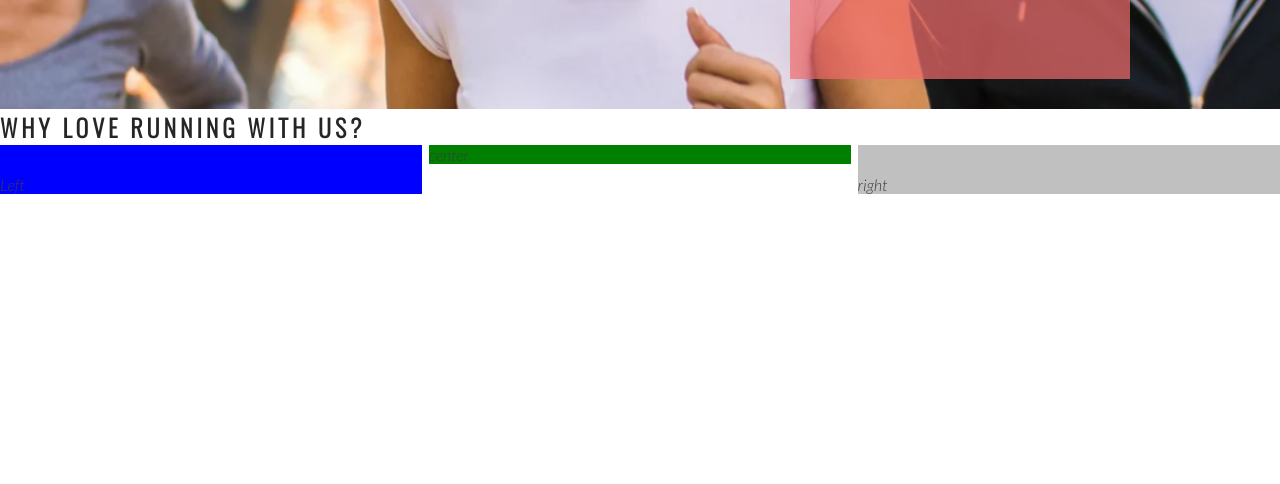
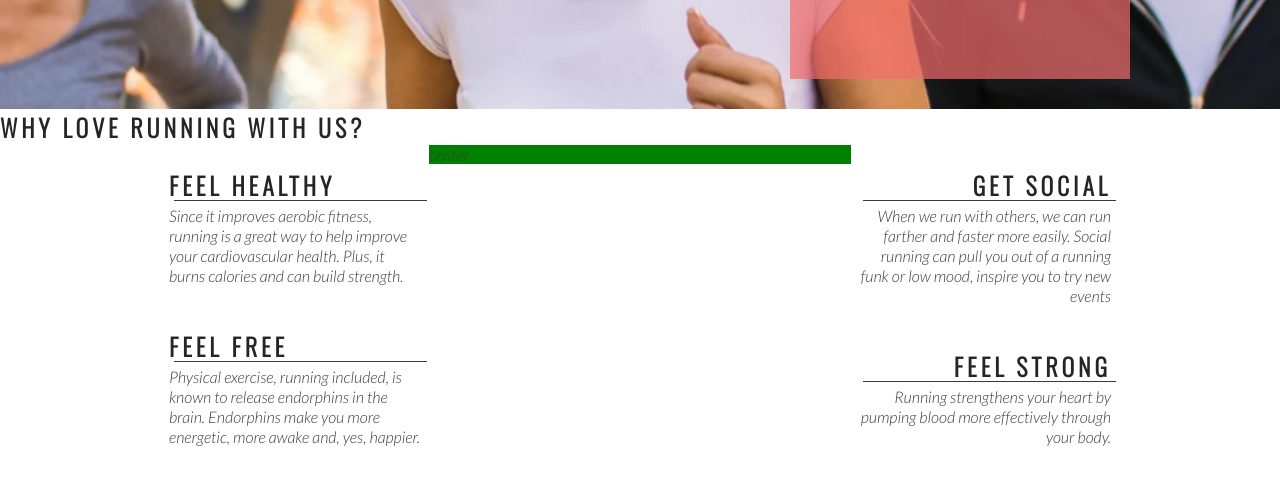
Before and after one commit to AlexanderJWard/love-running, a plain HTML site: page index.html in a window 1280 px wide. Shown: the part 566-1050 px from the top of the page. Drawn offline with nearby package versions, Linux system fonts and the light colour scheme.

Commit message:
Add right about section and content and style

```diff
--- a/assets/css/style.css
+++ b/assets/css/style.css
@@ -118,14 +118,12 @@ h1, h2 {
     padding-top: 30px;
     width: 33%;
     float: left;
-    background-color: blue;
 }
 
 #right-about {
     padding-top: 30px;
     width: 33%;
     float: right;
-    background-color: silver;
 }
 
 #center-about {
@@ -133,3 +131,33 @@ h1, h2 {
     margin: 0 auto;
     background-color: green;
 }
+
+hr {
+    border-top: 1px solid #3a3a3a;
+    width: 100%;
+    margin: 5px;
+}
+
+.left-about-heading {
+    width: 60%;
+    float: right;
+    line-height: 20px;
+    clear: both;
+    margin-bottom: 50px;
+}
+
+.right-about-heading {
+    width: 60%;
+    float: left;
+    line-height: 20px;
+    clear: both;
+    margin-bottom: 50px;
+}
+
+.right-about-heading h2 {
+    text-align: right;
+}
+
+.right-about-heading p {
+    text-align: right;
+}
--- a/index.html
+++ b/index.html
@@ -40,8 +40,30 @@
     </section>
     <section id="club-ethos">
         <h1>Why Love Running With Us?</h1>
-        <div id="left-about">Left</div>
-        <div id="right-about">right</div>
+        <div id="left-about">
+            <div class="left-about-heading">
+                <h2>Feel Healthy</h2>
+                <hr>
+                <p>Since it improves aerobic fitness, running is a great way to help improve your cardiovascular health. Plus, it burns calories and can build strength.</p>
+            </div>
+            <div class="left-about-heading">
+                <h2>Feel Free</h2>
+                <hr>
+                <p>Physical exercise, running included, is known to release endorphins in the brain. Endorphins make you more energetic, more awake and, yes, happier.</p>
+            </div>
+        </div>
+        <div id="right-about">
+            <div class="right-about-heading">
+                <h2>Get Social</h2>
+                <hr>
+                <p>When we run with others, we can run farther and faster more easily. Social running can pull you out of a running funk or low mood, inspire you to try new events</p>
+            </div>
+            <div class="right-about-heading">
+                <h2>Feel Strong</h2>
+                <hr>
+                <p>Running strengthens your heart by pumping blood more effectively through your body.</p>
+            </div>
+        </div>
         <div id="center-about">center</div>
     </section>
     <section>
```
